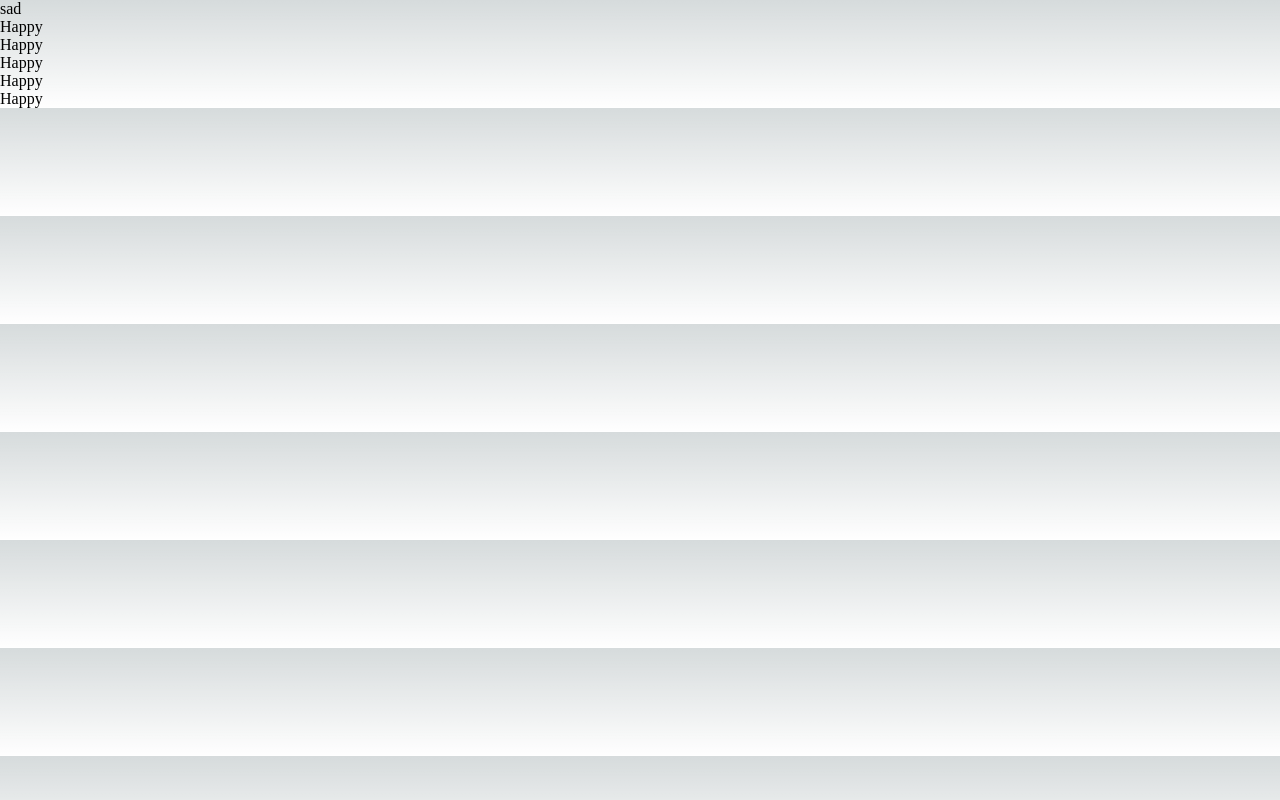
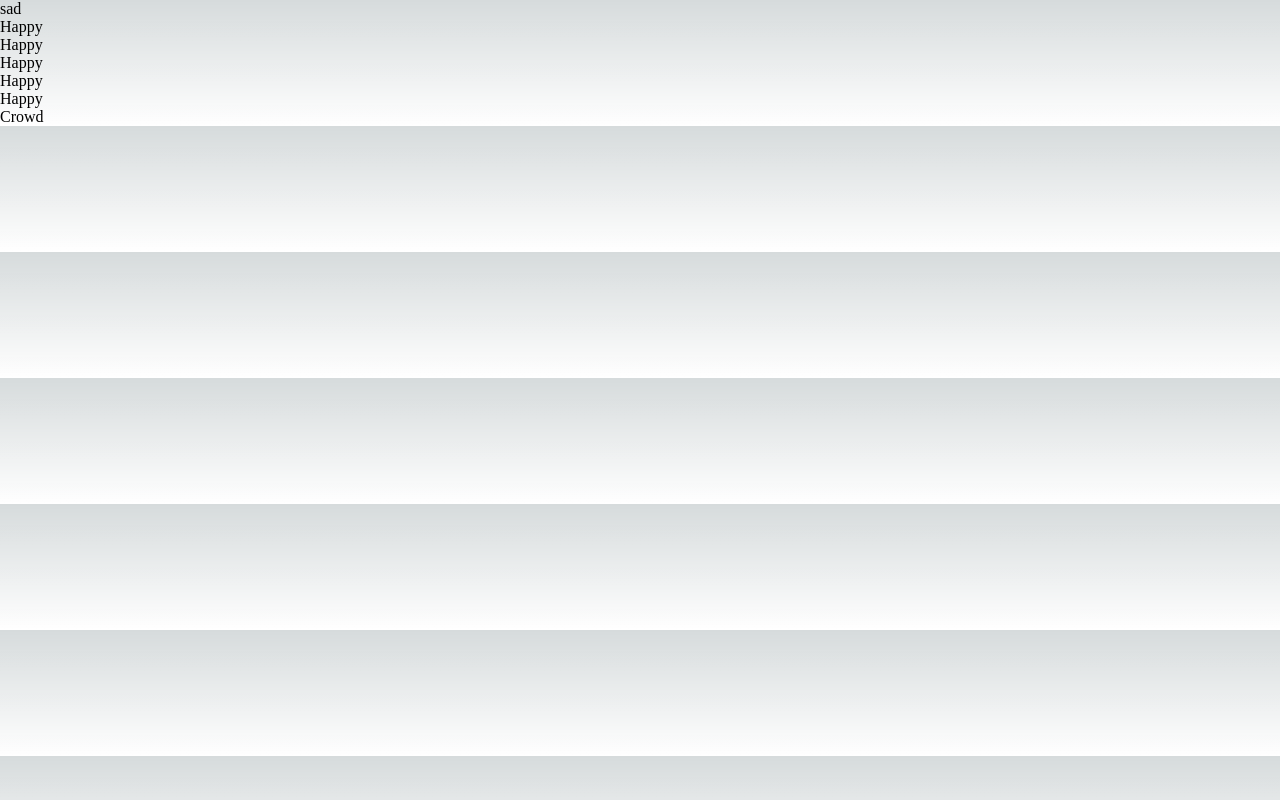
Before and after one commit to choboeyo/cloneCoding, a Next.js app: page / in a window 1280 px wide. Built offline with nearby package versions, Linux system fonts and the light colour scheme.

Commit message:
feat:테스트3

```diff
--- a/src/pages/index.tsx
+++ b/src/pages/index.tsx
@@ -12,6 +12,7 @@ export default function Home() {
       <div>Happy</div>
       <div>Happy</div>
       <div>Happy</div>
+      <div>Crowd</div>
     </>
   );
 }
```
